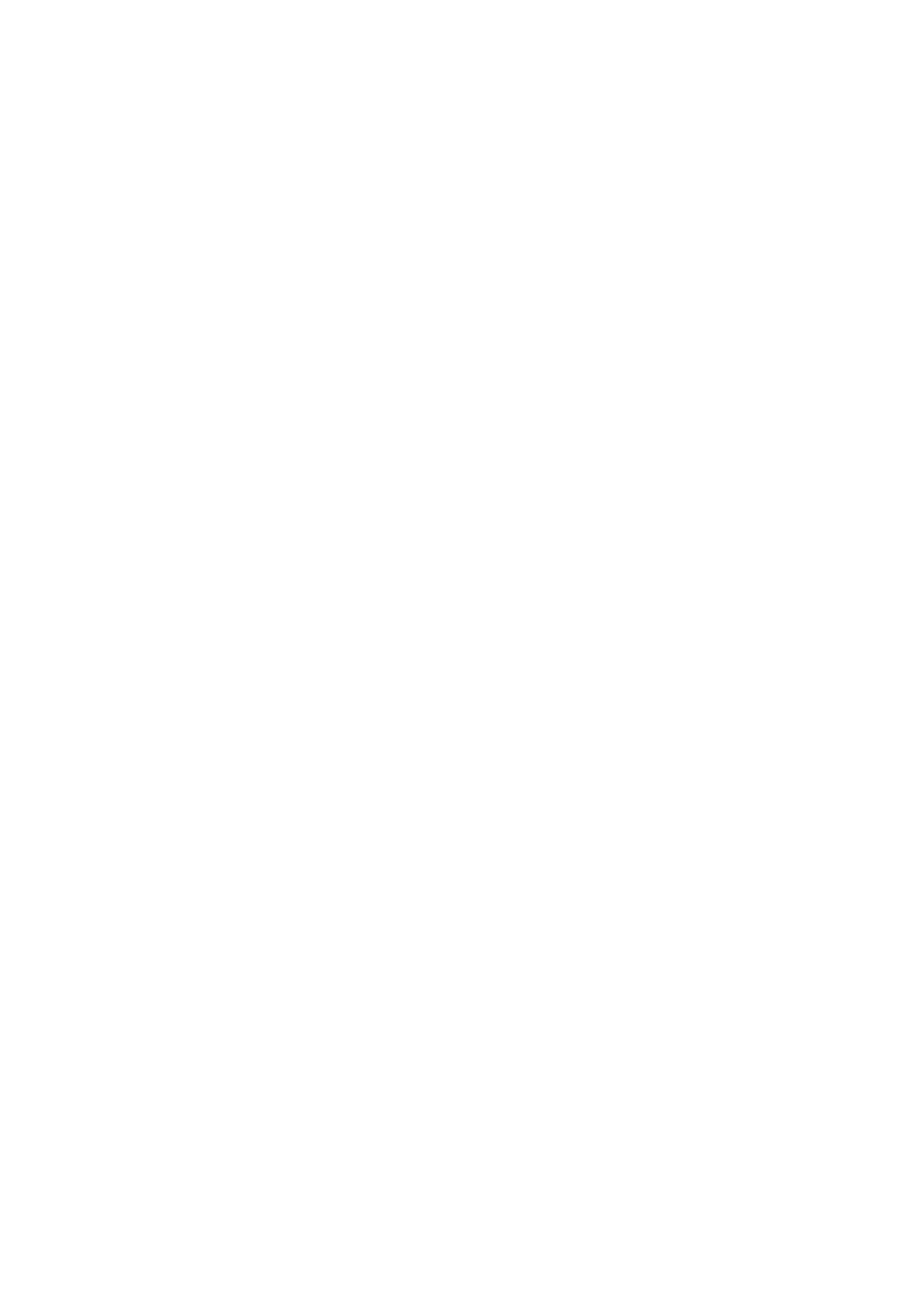
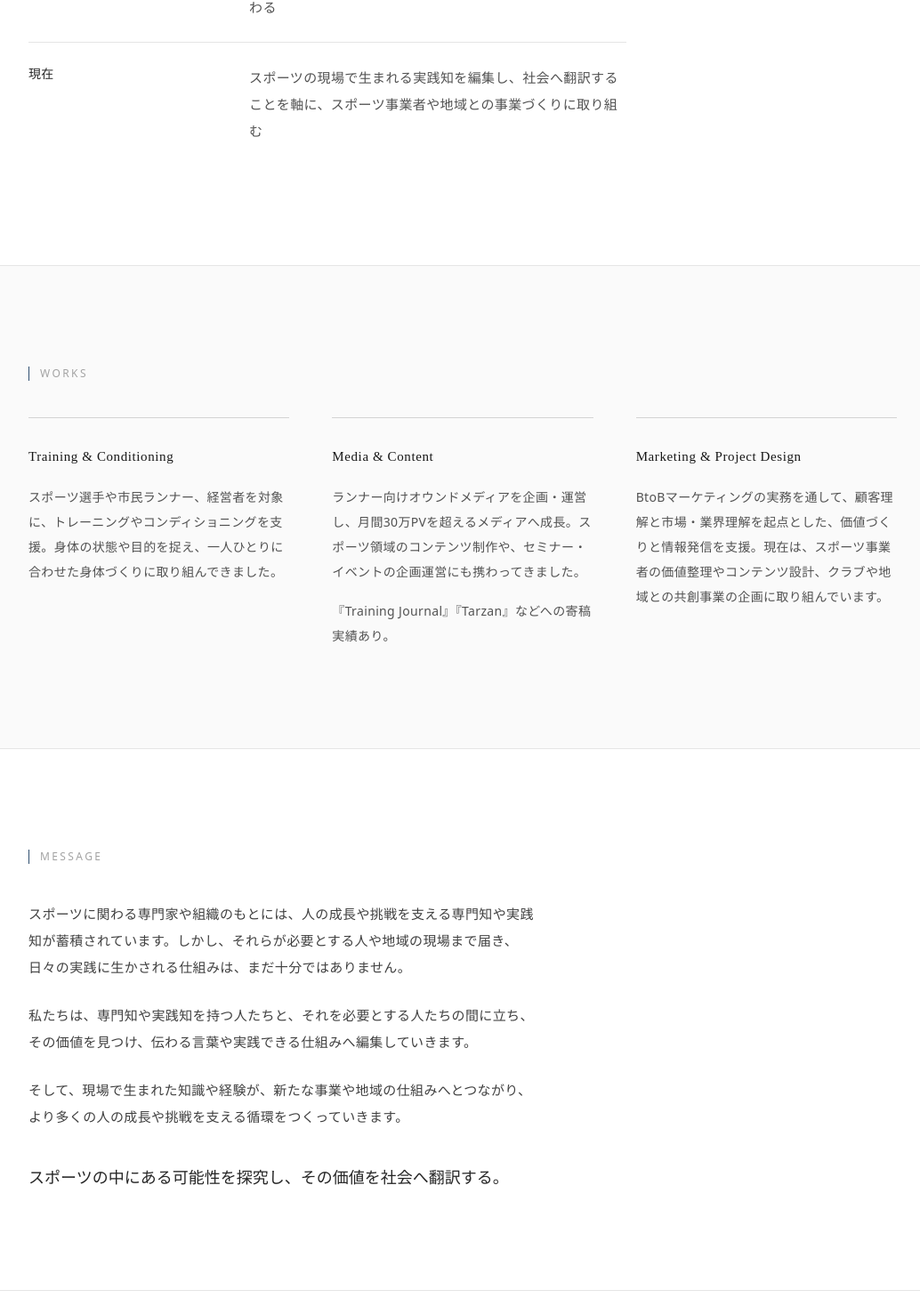
Before and after one commit to Hironori3617/stretch-support, a Next.js app: page /about in a window 1280 px wide. Shown: the part 4511-5979 px from the top of the page at 89% size, without its empty margins (120-1154 px from the left). Before the commit the page ends 3771 px from the top, so only its background shows below. Built offline with nearby package versions, Linux system fonts and the light colour scheme.

Commit message:
Update about page with profile and message sections

```diff
--- a/app/about/page.tsx
+++ b/app/about/page.tsx
@@ -72,6 +72,48 @@ const offerings = [
   {
     title: "集客・コンテンツ活用支援",
     body: "コンテンツを起点に、ファンと顧客が自然と集まる仕組みをつくります。",
+  },
+];
+
+const biography = [
+  { label: "1983年", body: "長崎県長崎市生まれ" },
+  {
+    label: "トレーナーとして活動",
+    body: "スポーツ選手や市民ランナーを中心に、トレーニング・コンディショニングを支援",
+  },
+  {
+    label: "株式会社ストレッチサポート設立",
+    body: "トレーニング指導を起点に、コンテンツ制作、セミナー・イベントの企画運営などへ活動を展開",
+  },
+  {
+    label: "マーケティング活動",
+    body: "ランナー向けオウンドメディアを立ち上げ、月間30万PVを超えるメディアへ成長。BtoBマーケティングでは、顧客理解と市場・業界理解を起点とした事業・マーケティング支援に携わる",
+  },
+  {
+    label: "現在",
+    body: "スポーツの現場で生まれる実践知を編集し、社会へ翻訳することを軸に、スポーツ事業者や地域との事業づくりに取り組む",
+  },
+];
+
+const works = [
+  {
+    title: "Training & Conditioning",
+    body: [
+      "スポーツ選手や市民ランナー、経営者を対象に、トレーニングやコンディショニングを支援。身体の状態や目的を捉え、一人ひとりに合わせた身体づくりに取り組んできました。",
+    ],
+  },
+  {
+    title: "Media & Content",
+    body: [
+      "ランナー向けオウンドメディアを企画・運営し、月間30万PVを超えるメディアへ成長。スポーツ領域のコンテンツ制作や、セミナー・イベントの企画運営にも携わってきました。",
+      "『Training Journal』『Tarzan』などへの寄稿実績あり。",
+    ],
+  },
+  {
+    title: "Marketing & Project Design",
+    body: [
+      "BtoBマーケティングの実務を通して、顧客理解と市場・業界理解を起点とした、価値づくりと情報発信を支援。現在は、スポーツ事業者の価値整理やコンテンツ設計、クラブや地域との共創事業の企画に取り組んでいます。",
+    ],
   },
 ];
 
@@ -217,6 +259,121 @@ export default function AboutPage() {
           </div>
         </section>
 
+        {/* ── Profile ── */}
+        <section className="border-t border-neutral-200">
+          <div className="mx-auto max-w-5xl px-6 py-24 sm:py-28">
+            <Eyebrow en="Profile" ja="" />
+            <div className="mb-12">
+              <p
+                className="text-[1.625rem] leading-tight text-neutral-900 sm:text-[2rem]"
+                style={{ fontFamily: serif }}
+              >
+                浦中 宏典
+              </p>
+              <p className="mt-3 text-[14px] tracking-wide text-neutral-500">
+                株式会社ストレッチサポート 代表取締役
+              </p>
+            </div>
+            <div className="max-w-2xl space-y-6 text-[15px] leading-loose tracking-wide text-neutral-700">
+              <p>
+                高校時代、陸上競技に取り組む中で慢性的な膝の痛みに悩んだ経験から、身体づくりやコンディショニングに関心を持ち、トレーナーの道を志しました。
+              </p>
+              <p>
+                その後、トレーナーとしてスポーツ選手や市民ランナーの身体づくりを支援。株式会社ストレッチサポートを設立し、トレーニング指導に加え、ランニングメディアの運営、コンテンツ制作、セミナーやイベントの企画・運営など、スポーツに関わるさまざまな事業に取り組んできました。
+              </p>
+              <p>
+                活動を続ける中で、保護者として子どものスポーツに関わるようになり、現場の外側からスポーツを見る機会が増えました。選手やトレーナーとして関わっていた頃とは異なる視点から、スポーツの価値や課題を考えるようになりました。
+              </p>
+              <p>
+                また、BtoBマーケティングに携わる中では、顧客を深く理解し、市場や業界の構造を捉えることを前提としてきました。マーケティングにおいて重要なのは、価値をどのようにつくり、必要とする人へ届けるかということです。
+              </p>
+              <p>
+                こうした経験を通して、スポーツの現場には人の成長を支える知識や経験が数多くある一方で、その多くが現場の中で完結し、社会へ伝わる機会が限られていることに課題を感じるようになりました。
+              </p>
+              <p>
+                現場で生まれる実践知を見つけ、編集し、必要とする人へ届けること。そして、その価値を新たな事業や地域へつないでいくことを、株式会社ストレッチサポートの役割と考えています。
+              </p>
+            </div>
+            {/* 略歴 */}
+            <div className="mt-16 max-w-2xl border-t border-neutral-200 pt-10">
+              <div className="divide-y divide-neutral-200">
+                {biography.map((item) => (
+                  <div
+                    key={item.label}
+                    className="py-6 sm:grid sm:grid-cols-[13rem_1fr] sm:gap-10"
+                  >
+                    <p className="mb-2 text-[14px] font-medium tracking-wide text-neutral-800 sm:mb-0">
+                      {item.label === "株式会社ストレッチサポート設立" ? (
+                        <>
+                          株式会社ストレッチサポート
+                          <br className="hidden sm:block" />
+                          設立
+                        </>
+                      ) : (
+                        item.label
+                      )}
+                    </p>
+                    <p className="text-[15px] leading-loose tracking-wide text-neutral-600">
+                      {item.body}
+                    </p>
+                  </div>
+                ))}
+              </div>
+            </div>
+          </div>
+        </section>
+
+        {/* ── Works ── */}
+        <section className="border-t border-neutral-200 bg-neutral-50">
+          <div className="mx-auto max-w-5xl px-6 py-24 sm:py-28">
+            <Eyebrow en="Works" ja="" />
+            <div className="grid grid-cols-1 lg:grid-cols-3 lg:gap-x-12">
+              {works.map((item) => (
+                <div
+                  key={item.title}
+                  className="border-t border-neutral-300 py-8 lg:pb-0"
+                >
+                  <h3
+                    className="mb-5 text-[15px] tracking-[0.04em] text-neutral-900"
+                    style={{ fontFamily: serif }}
+                  >
+                    {item.title}
+                  </h3>
+                  <div className="space-y-4 text-[14px] leading-loose tracking-wide text-neutral-600">
+                    {item.body.map((para, j) => (
+                      <p key={j}>{para}</p>
+                    ))}
+                  </div>
+                </div>
+              ))}
+            </div>
+          </div>
+        </section>
+
+        {/* ── Message ── */}
+        <section className="border-t border-neutral-200">
+          <div className="mx-auto max-w-5xl px-6 py-24 sm:py-28">
+            <Eyebrow en="Message" ja="" />
+            <div className="max-w-xl space-y-6 text-[15px] leading-loose tracking-wide text-neutral-700">
+              <p>
+                スポーツに関わる専門家や組織のもとには、人の成長や挑戦を支える専門知や実践知が蓄積されています。しかし、それらが必要とする人や地域の現場まで届き、日々の実践に生かされる仕組みは、まだ十分ではありません。
+              </p>
+              <p>
+                私たちは、専門知や実践知を持つ人たちと、それを必要とする人たちの間に立ち、その価値を見つけ、伝わる言葉や実践できる仕組みへ編集していきます。
+              </p>
+              <p>
+                そして、現場で生まれた知識や経験が、新たな事業や地域の仕組みへとつながり、より多くの人の成長や挑戦を支える循環をつくっていきます。
+              </p>
+            </div>
+            <p
+              className="mt-10 max-w-xl text-base leading-loose text-neutral-800 sm:text-lg"
+              style={{ fontFamily: serif }}
+            >
+              スポーツの中にある可能性を探究し、その価値を社会へ翻訳する。
+            </p>
+          </div>
+        </section>
+
         {/* ── Contact ── */}
         <section className="border-t border-neutral-200">
           <div className="mx-auto max-w-5xl px-6 py-24 sm:py-28">
```
Also changed, not shown: .eslintrc.json (added).
